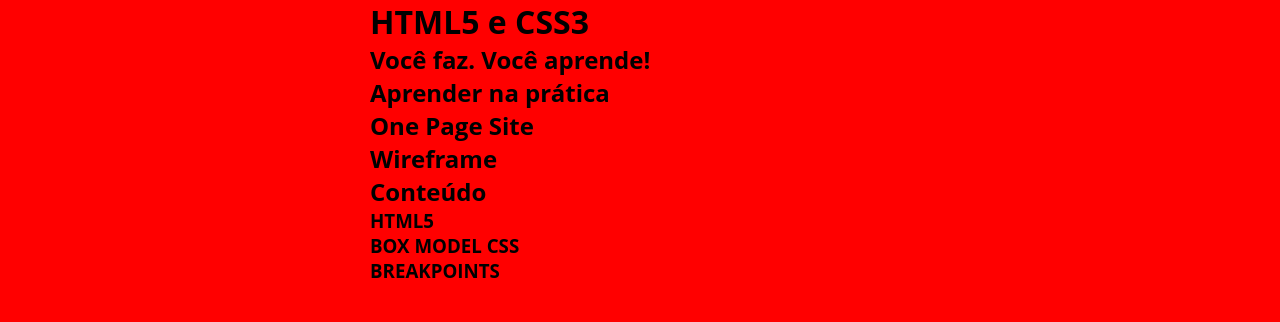
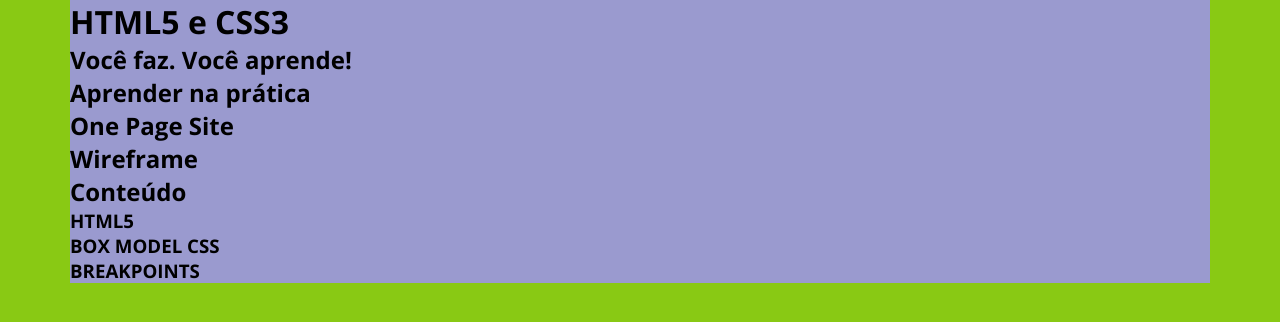
Before and after one commit to vazfabio/onepage, a plain HTML site: page index.html in a window 1280 px wide. Drawn offline with nearby package versions, Linux system fonts and the light colour scheme.

Commit message:
Adicionado nos arquivos style e index - Classe Container

```diff
--- a/style.css
+++ b/style.css
@@ -1,6 +1,10 @@
 /*
     Folha de estilo do site One page HTML5 e CSS3
 */
+
+/* Importação Google Fonts*/
+
+@import url('https://fonts.googleapis.com/css2?family=Open+Sans:wght@400;700&display=swap');
 
 /* CSS Reset */
 
@@ -9,10 +13,6 @@
     border: 0;
     padding: 0;
 }
-
-/* Importação Google Fonts*/
-
-@import url('https://fonts.googleapis.com/css2?family=Open+Sans:wght@400;700&display=swap');
 
 body{
     font-family: 'Open Sans', sans-serif;
@@ -36,6 +36,7 @@ body{
     /* Layout */
     .Container{
         max-width: 540px;
+        background-color: rgb(154, 154, 207);
     }
 }
 
@@ -59,13 +60,17 @@ body{
     }
     /* Layout */
     .Container{
-        max-width: 540px;
+        max-width: 960px;
     }
 }
 
 /*PC*/
 @media(min-width: 1200px){
     body{
-        background-color: #f00;
+        background-color: rgb(137, 201, 20);
+    }
+    /* Layout */
+    .Container{
+        max-width: 1140px;
     }
 }
```
Also changed, not shown: index.html (+0 -1 lines).
